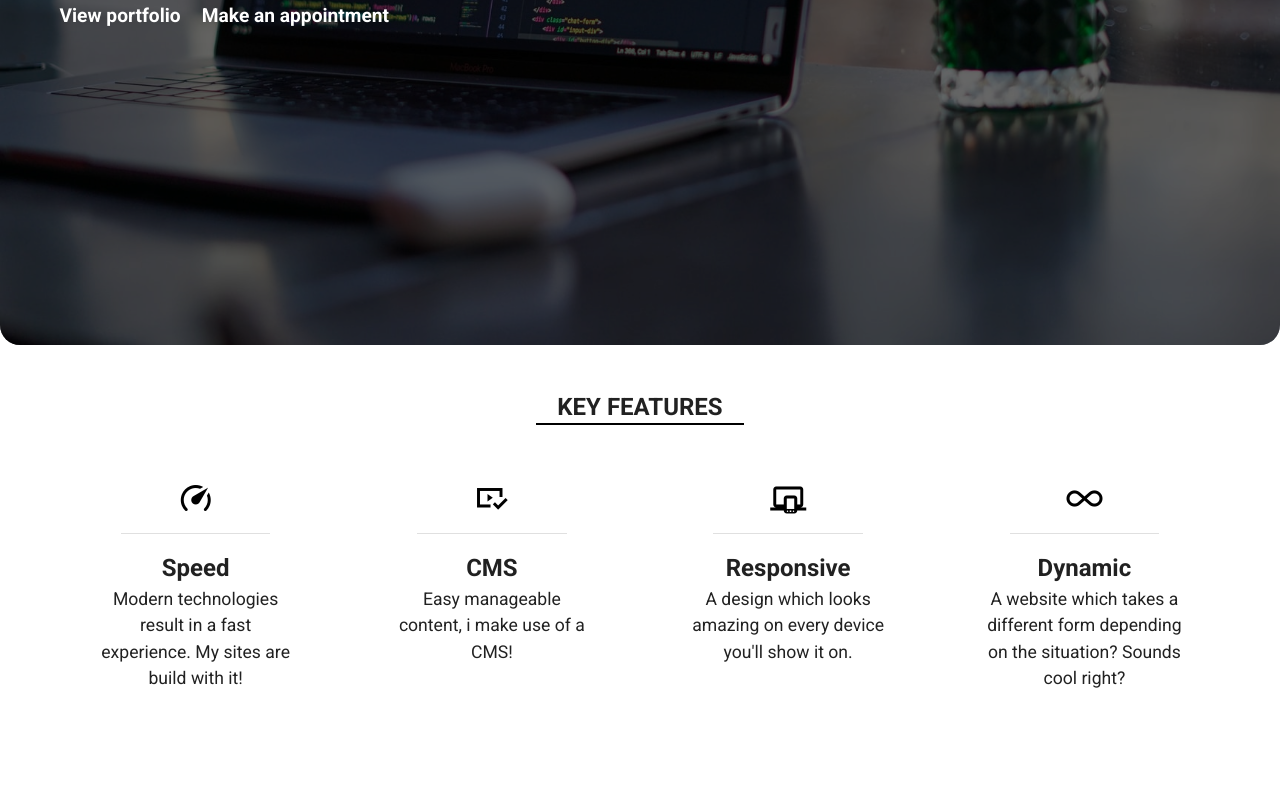
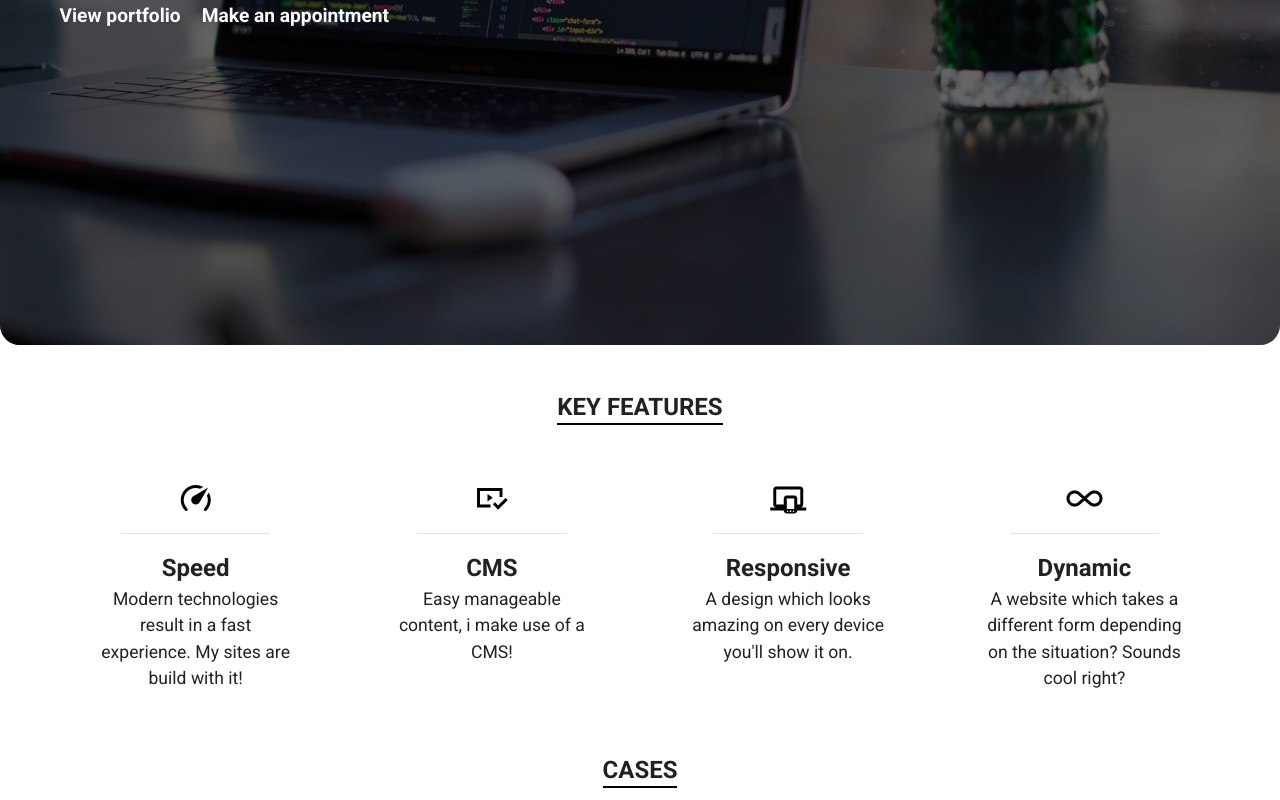
Before and after one commit to GuusvanderVegt/Portfolio, a Vue app: page / in a window 1280 px wide. Shown: the part 455-1255 px from the top of the page. Before the commit the page ends 1207 px from the top, so only its background shows below. Built offline with nearby package versions, Linux system fonts and the light colour scheme; no server answers; what vue-apexcharts would draw is missing.

Commit message:
Worked on headers

```diff
--- a/src/styles/base/_typography.scss
+++ b/src/styles/base/_typography.scss
@@ -0,0 +1,13 @@
+.header__underlined {
+    position: relative;
+
+    &::after{
+        content: "";
+        height: 2px;
+        width: 100%;
+        position: absolute;
+        left: 0;
+        bottom: 0;
+        background-color: black;
+    }
+}
--- a/src/styles/pages/_home.scss
+++ b/src/styles/pages/_home.scss
@@ -46,9 +46,6 @@
     }
 
     &__button {
-        // margin-top: 20px !important;
-
-        // margin-right: 20px;
         margin-right: 1.1em !important;
     }
 }
@@ -57,33 +54,17 @@
     margin: 2rem 0;
 
     &__header{
-        text-align: center;
-        width: 13rem;
-        position: relative;
-        margin-left: auto;
-        margin-right: auto;
-
+        display: inline-block;
         margin-bottom: 2rem;
-        &::after{
-            content: "";
-            height: 2px;
-            width: 100%;
-            position: absolute;
-            left: 0;
-            bottom: 0;
-            background-color: black;
-        }
     }
 
     &__wrapper {
         @include media-breakpoint-down(sm){
-            // display: flex;
             flex-direction: column;
         }
     }
 
     .key-feature {
-        // color: white;
         display: flex;
         flex-direction: column;
         align-items: center;
@@ -95,11 +76,14 @@
         &__text {
             font-size: 1.1rem;
             padding: 0px 2em;
-            // width: 80%;
-            // margin-left: auto;
-            // margin-right: auto;
             text-align: center;
         }
+    }
+}
+
+.cases {
+    &__header{
+        display: inline-block;
     }
 }
 
--- a/src/views/Home/Home.vue
+++ b/src/views/Home/Home.vue
@@ -4,6 +4,7 @@
 
         <v-container>
             <HomeKeyFeatures />
+            <HomeCases />
         </v-container>
     </main>
 </template>
@@ -24,11 +25,8 @@ export default {
     components: {
         HomeHeader: () => import("@/views/Home/sections/Home_Intro.vue"),
         HomeKeyFeatures: () =>
-            import("@/views/Home/sections/Home_KeyFeatures.vue")
-        // HomeInformation: () =>
-        //     import("@/views/Home/sections/Home_InformationV2.vue")
-        // HomeWork: () => import("@/views/Home/sections/Home_Work.vue"),
-        // HomeMethods: () => import("@/views/Home/sections/Home_Methods.vue")
+            import("@/views/Home/sections/Home_KeyFeatures.vue"),
+        HomeCases: () => import("./sections/Home_Cases")
     },
 
     created() {
--- /dev/null
+++ b/src/views/Home/sections/Home_Cases.vue
@@ -0,0 +1,17 @@
+<template>
+    <section class="home__cases cases">
+        <v-row>
+            <v-col cols="12" class="d-flex justify-center">
+                <h1 class="cases__header header__underlined">
+                    CASES
+                </h1>
+            </v-col>
+        </v-row>
+    </section>
+</template>
+
+<script>
+export default {};
+</script>
+
+<style></style>
--- a/src/views/Home/sections/Home_KeyFeatures.vue
+++ b/src/views/Home/sections/Home_KeyFeatures.vue
@@ -1,8 +1,8 @@
 <template>
     <section class="home__key-features key-features">
         <v-row>
-            <v-col cols="12">
-                <h1 class="key-features__header">
+            <v-col cols="12" class="d-flex justify-center">
+                <h1 class="key-features__header header__underlined">
                     KEY FEATURES
                 </h1>
             </v-col>
```
